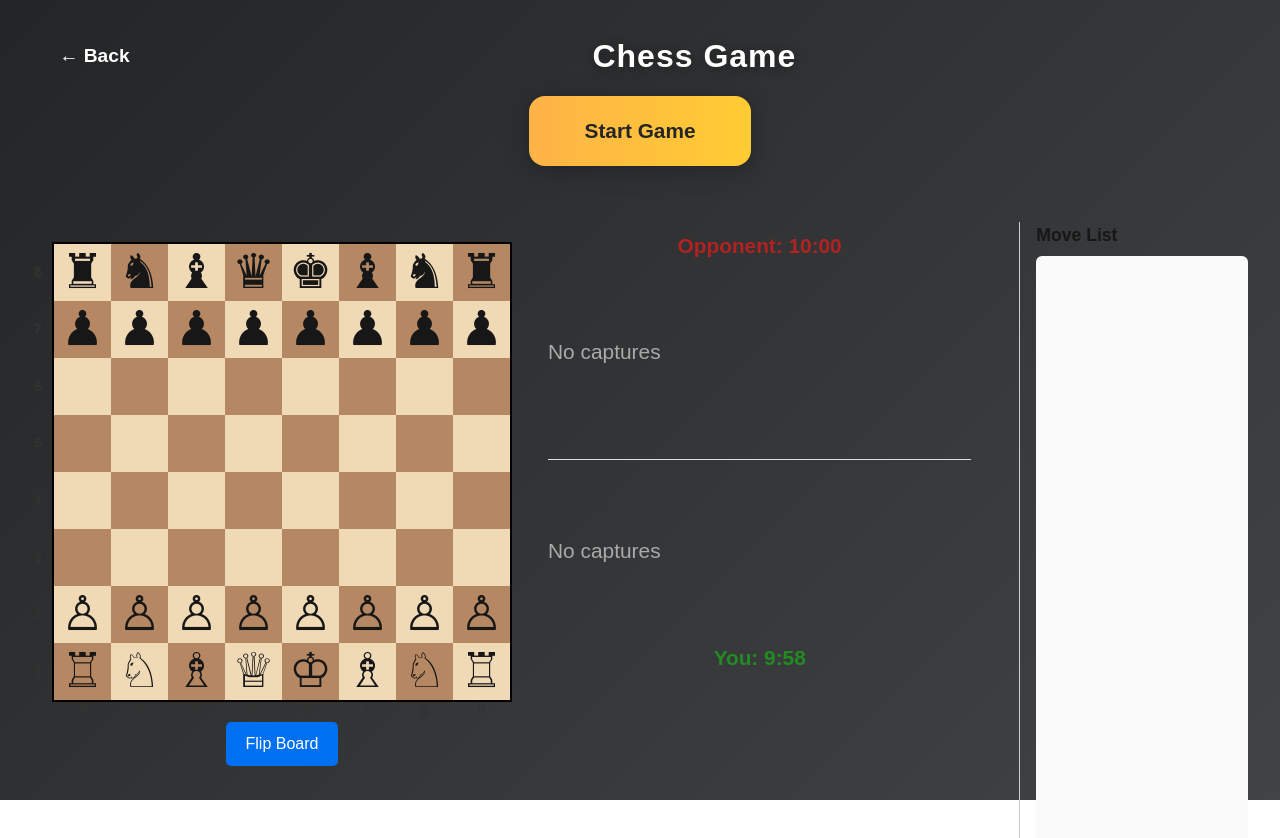
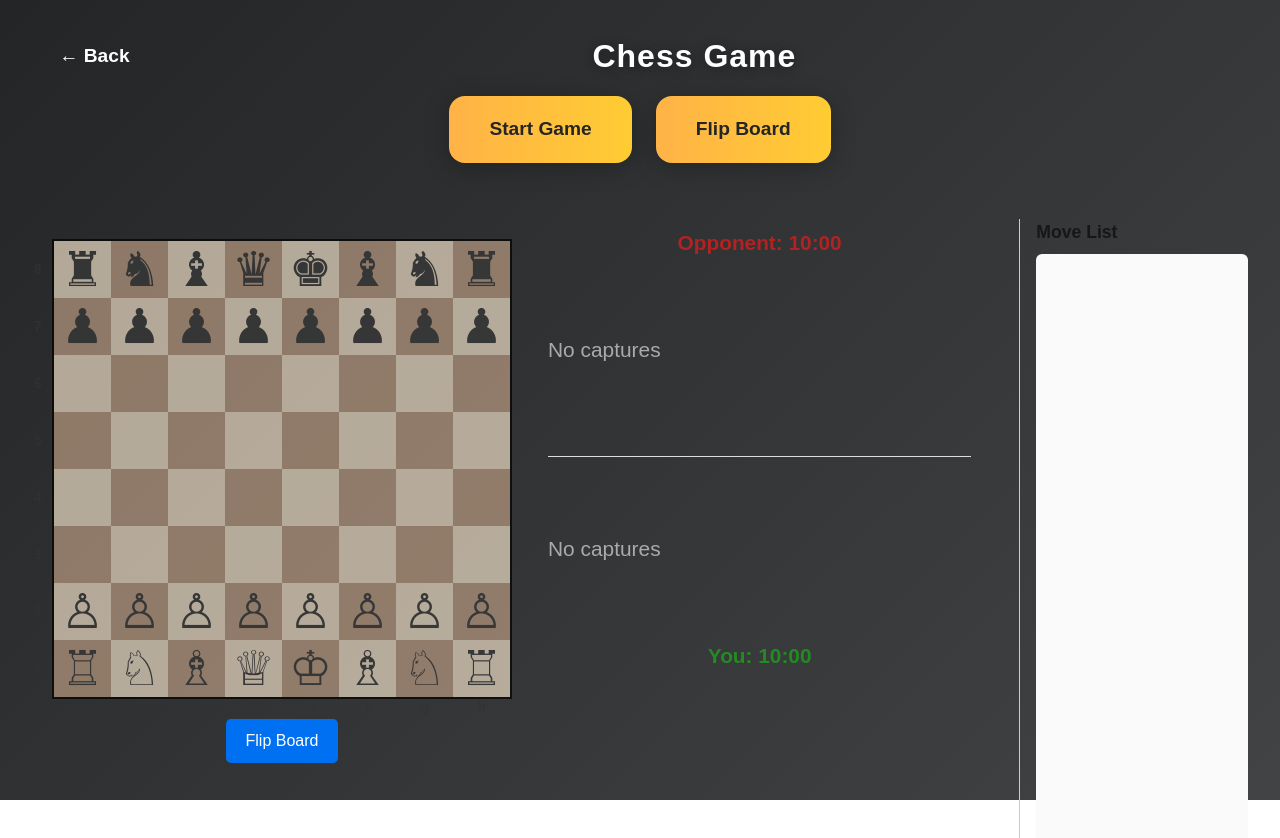
Before and after one commit to rupams011/chessable, a Next.js app: page /chessable/ in a window 1280 px wide. Both pictures are taken after a click on the button "Play a Friend Online". Shown: the top 838 px of the page. Built offline with nearby package versions, Linux system fonts and the light colour scheme.

Commit message:
game fixes

```diff
--- a/src/app/components/ChessBoard.css
+++ b/src/app/components/ChessBoard.css
@@ -15,6 +15,21 @@
     border: 2px solid black;
     position: relative;
     box-sizing: border-box;
+}
+
+.chess-board.disabled {
+  pointer-events: none;
+  opacity: 0.7;
+  filter: grayscale(0.2);
+  position: relative;
+}
+.chess-board.disabled::after {
+  content: '';
+  position: absolute;
+  inset: 0;
+  background: rgba(255,255,255,0.15);
+  z-index: 2;
+  pointer-events: none;
 }
 
 .chess-square {
--- a/src/app/components/ChessBoard.tsx
+++ b/src/app/components/ChessBoard.tsx
@@ -68,6 +68,7 @@ function convertToPieceBoard(board: (string | null)[][]): Board {
 
 interface ChessBoardProps {
   isFlipped: boolean;
+  boardEnabled: boolean;
   gameStarted: boolean;
   onMove: () => void;
   gameMode: 'friend' | 'pass';
@@ -75,6 +76,7 @@ interface ChessBoardProps {
 
 const ChessBoard: React.FC<ChessBoardProps> = ({
   isFlipped,
+  boardEnabled,
   gameStarted,
   onMove,
 //   gameMode,
@@ -243,6 +245,9 @@ const ChessBoard: React.FC<ChessBoardProps> = ({
         // Clear any previous timer
         if (timerRef.current) clearInterval(timerRef.current);
 
+        // Only run timer if gameStarted is true
+        if (!gameStarted) return;
+
         // Only run timer for the current turn
         timerRef.current = setInterval(() => {
             if (currentTurn === "white") {
@@ -312,7 +317,8 @@ const ChessBoard: React.FC<ChessBoardProps> = ({
     }
 
     // --- Enhanced move logic for castling and en passant ---
-    const handleSquareClick = (row: number, col: number) => {
+    const handleSquareClick = boardEnabled
+      ? (row: number, col: number) => {
           const { actualRow, actualCol } = getActualIndices(row, col);
 
           // Only allow selecting your own piece on your turn
@@ -538,7 +544,8 @@ const ChessBoard: React.FC<ChessBoardProps> = ({
               setYellowHighlight({ row: actualRow, col: actualCol });
               setValidMoves([]);
           }
-    };
+      }
+      : () => {};
 
     const flipBoard = () => {
         // setIsFlipped(!isFlipped); // Remove this, as isFlipped is a prop
@@ -616,7 +623,7 @@ const ChessBoard: React.FC<ChessBoardProps> = ({
             {/* Left: Chessboard */}
             <div className="chessboard-panel">
                 <div className="chess-container">
-                    <div className="chess-board">
+                    <div className={`chess-board${!boardEnabled ? ' disabled' : ''}`}>
                         {(isFlipped ? [...board].reverse() : board).map((row, rowIndex) =>
                             (isFlipped ? [...row].reverse() : row).map((square, colIndex) => {
                                 const { actualRow, actualCol } = getActualIndices(rowIndex, colIndex);
--- a/src/app/components/GamePage.css
+++ b/src/app/components/GamePage.css
@@ -44,6 +44,31 @@
   cursor: not-allowed;
 }
 
+.button-row {
+  display: flex;
+  gap: 1.5rem;
+  justify-content: center;
+  margin-bottom: 1.5rem;
+  z-index: 2;
+  position: relative;
+}
+.main-action-btn {
+  padding: 1.2rem 2.5rem;
+  font-size: 1.2rem;
+  font-weight: 700;
+  border: none;
+  border-radius: 1rem;
+  background: linear-gradient(90deg, #ffb347 0%, #ffcc33 100%);
+  color: #232526;
+  box-shadow: 0 4px 24px #0004;
+  cursor: pointer;
+  transition: transform 0.15s, box-shadow 0.15s;
+}
+.main-action-btn:disabled {
+  opacity: 0.6;
+  cursor: not-allowed;
+}
+
 .game-title {
   color: #fff;
   font-size: 2rem;
--- a/src/app/components/GamePage.tsx
+++ b/src/app/components/GamePage.tsx
@@ -10,9 +10,9 @@ export default function GamePage({
   onBack,
 }: {
   gameMode: 'friend' | 'pass';
-  onBack?: () => void;
+  onBack: () => void;
 }) {
-  const [gameStarted, setGameStarted] = useState(false);
+  const [gameActive, setGameActive] = useState(false);
   const [isFlipped, setIsFlipped] = useState(false);
   const router = useRouter();
 
@@ -33,24 +33,29 @@ export default function GamePage({
   return (
     <div className="game-page">
       <div className="game-header-fixed">
-        <button className="back-btn" onClick={handleBack}>← Back</button>
+        <button className="back-btn" onClick={onBack}>← Back</button>
         <span className="game-title">Chess Game</span>
         <div />
       </div>
-      {!gameStarted && (
-        <div className="start-game-btn-row">
-          <button
-            className="start-game-btn"
-            onClick={() => setGameStarted(true)}
-          >
-            Start Game
-          </button>
-        </div>
-      )}
+      <div className="button-row">
+        <button
+          className="main-action-btn"
+          onClick={() => setGameActive((active) => !active)}
+        >
+          {gameActive ? 'Stop Game' : 'Start Game'}
+        </button>
+        <button
+          className="main-action-btn"
+          onClick={() => setIsFlipped((f) => !f)}
+        >
+          Flip Board
+        </button>
+      </div>
       <div className="game-board-area">
         <ChessBoard
           isFlipped={isFlipped}
-          gameStarted={gameStarted}
+          boardEnabled={gameActive}
+          gameStarted={gameActive}
           onMove={handleMove}
           gameMode={gameMode}
         />
--- a/src/app/components/StartPage.css
+++ b/src/app/components/StartPage.css
@@ -44,7 +44,17 @@
   transform: scale(1.04);
   box-shadow: 0 8px 32px #0006;
 }
+.start-page.fade-in {
+  animation: fadeIn 0.3s;
+}
+.start-page.fade-out {
+  animation: fadeOut 0.3s forwards;
+}
 @keyframes fadeIn {
-  from { opacity: 0; transform: translateY(32px);}
-  to { opacity: 1; transform: translateY(0);}
+  from { opacity: 0; }
+  to   { opacity: 1; }
 }
+@keyframes fadeOut {
+  from { opacity: 1; }
+  to   { opacity: 0; }
+}
--- a/src/app/components/StartPage.tsx
+++ b/src/app/components/StartPage.tsx
@@ -1,15 +1,26 @@
-import React from 'react';
+import React, { useRef } from 'react';
 import './StartPage.css';
 
 export default function StartPage({ onSelectMode }: { onSelectMode: (mode: 'friend' | 'pass') => void }) {
+  const rootRef = useRef<HTMLDivElement>(null);
+
+  function handleClick(mode: 'friend' | 'pass') {
+    if (rootRef.current) {
+      rootRef.current.classList.add('fade-out');
+      setTimeout(() => onSelectMode(mode), 300); // 300ms fade
+    } else {
+      onSelectMode(mode);
+    }
+  }
+
   return (
-    <div className="start-page">
+    <div className="start-page fade-in" ref={rootRef}>
       <h1 className="start-title">Welcome to Modern Chess</h1>
       <div className="start-buttons">
-        <button className="start-btn friend" onClick={() => onSelectMode('friend')}>
+        <button className="start-btn friend" onClick={() => handleClick('friend')}>
           Play a Friend Online
         </button>
-        <button className="start-btn pass" onClick={() => onSelectMode('pass')}>
+        <button className="start-btn pass" onClick={() => handleClick('pass')}>
           Pass and Play
         </button>
       </div>
```
Lines whose indentation alone changed are shown as unchanged.
